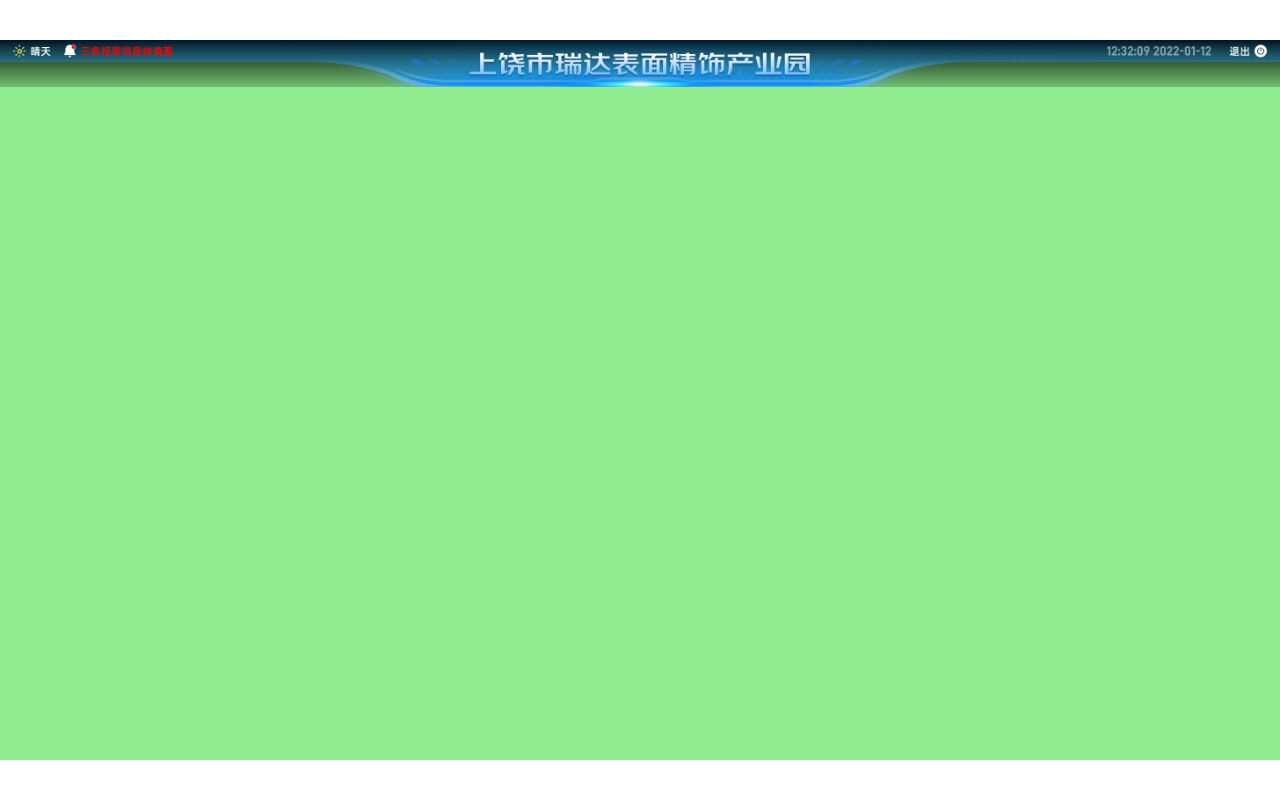
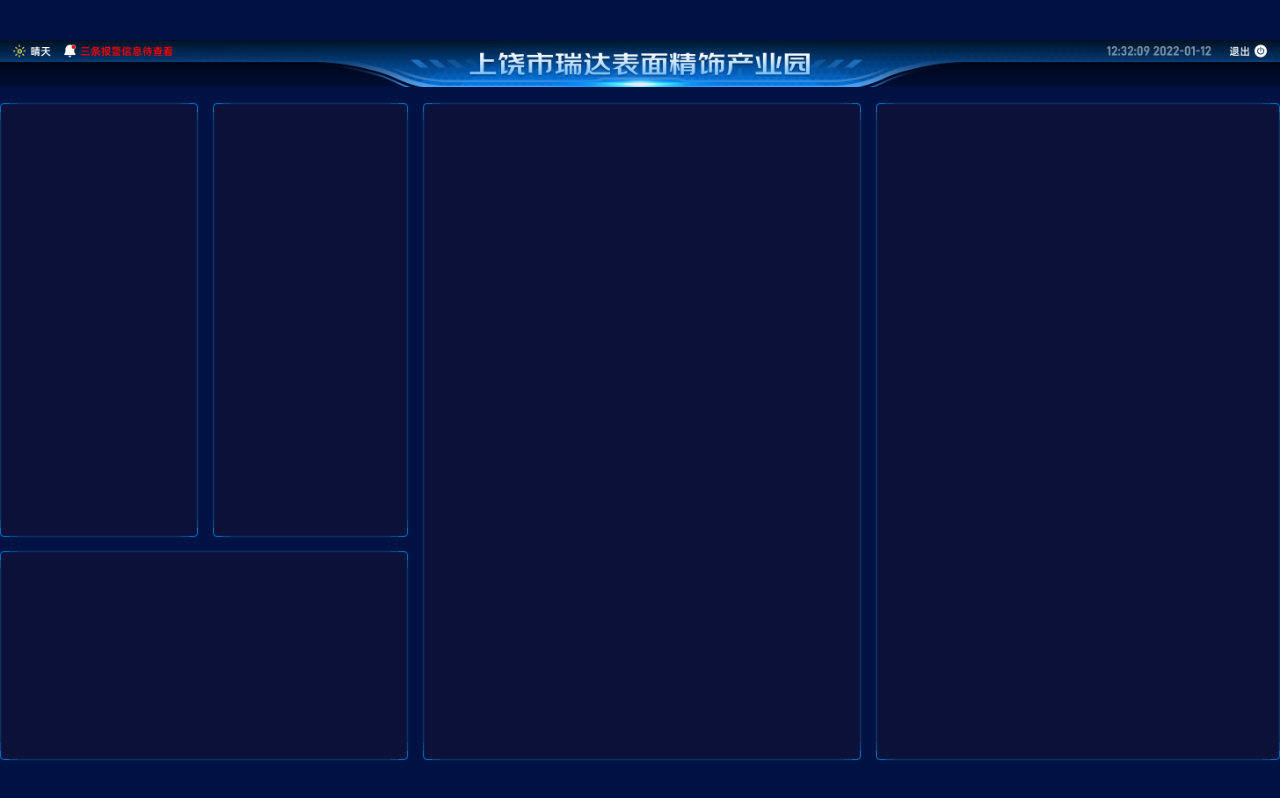
Before and after one commit to jiangyongting0810/web-big-screen, a React (Vite) app: page / in a window 1280 px wide. Built offline with nearby package versions, Linux system fonts and the light colour scheme.

Commit message:
完成页面背景和 div 边框

```diff
--- a/src/pages/home.scss
+++ b/src/pages/home.scss
@@ -1,8 +1,59 @@
 @import "../shared/helper";
 
-.home{
-  header{
+.home {flex: 1;height: 100%;display: flex;flex-direction: column;
+  background: #010310;
+  background: #001244;
+  > header {
     height: px(89);
     background-size: cover;
   }
+  > main {
+    padding-top: px(30);
+    flex: 1;
+    display: grid;
+    grid-template:
+      "box1 box2 box4 box5" 755fr
+      "box3 box3 box4 box5" 363fr / 366fr 361fr 811fr 747fr;
+      grid-column-gap:px(28);
+      grid-row-gap: px(28);
+      > section {
+        border: 1px solid #0764bc;
+        border-radius: 4px;
+        position: relative;
+        box-shadow: 0 0 2px 0 #0e325f, inset 0 0 2px 0 #0e325f;
+        background: #0c1139;
+        &::before {
+          content: '';
+          position: absolute;
+          left: 0;
+          right: 0;
+          bottom: 0;
+          top: 0;
+          border-radius: 4px;
+          box-shadow: 17px 0 0 -16px #0e325f,
+          -17px 0 0 -16px #0e325f,
+          0 17px 0 -16px #0e325f,
+          0 -17px 0 -16px #0e325f,
+          9px 0 0 -8px #0d4483,
+          -9px 0 0 -8px #0d4483,
+          0 9px 0 -8px #0d4483,
+          0 -9px 0 -8px #0d4483,;
+        }
+      }
+    > .section1 {
+      grid-area: box1;
+    }
+    > .section2 {
+      grid-area: box2;
+    }
+    > .section3 {
+      grid-area: box3;
+    }
+    > .section4 {
+      grid-area: box4;
+    }
+    > .section5 {
+      grid-area: box5;
+    }
+  }
 }
--- a/src/pages/home.tsx
+++ b/src/pages/home.tsx
@@ -7,6 +7,13 @@
   return (
     <div className='home'>
       <header style={{backgroundImage:`url(${headerBg})`}}/>
+      <main>
+        <section className='section1'></section>
+        <section className='section2'></section>
+        <section className='section3'></section>
+        <section className='section4'></section>
+        <section className='section5'></section>
+      </main>
     </div>
   );
 };
--- a/src/shared/style.scss
+++ b/src/shared/style.scss
@@ -1,5 +1,6 @@
 @import "helper";
 body {
+  background: #001244;
   margin: 0;
   font-family: -apple-system, BlinkMacSystemFont, "Segoe UI", "Roboto", "Oxygen",
   "Ubuntu", "Cantarell", "Fira Sans", "Droid Sans", "Helvetica Neue",
@@ -23,4 +24,9 @@
 #root{
   margin: 0 auto;
   background: lightgreen;
+  display: flex;
+  flex-direction: column;
 }
+.App{
+  flex: 1
+}
```
